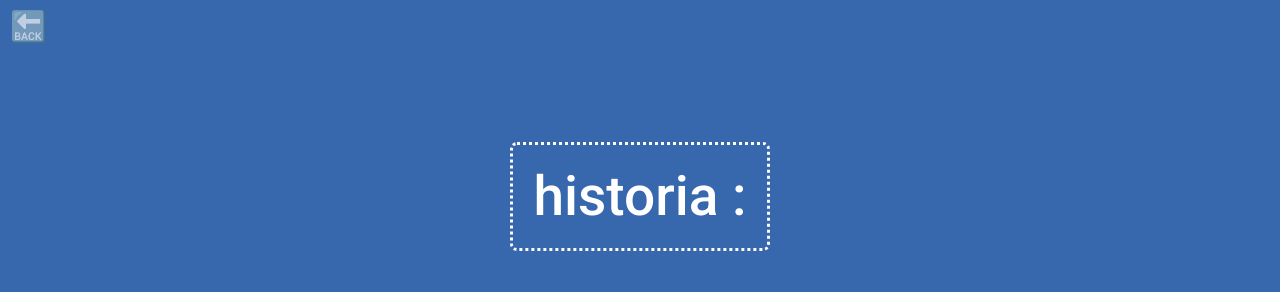
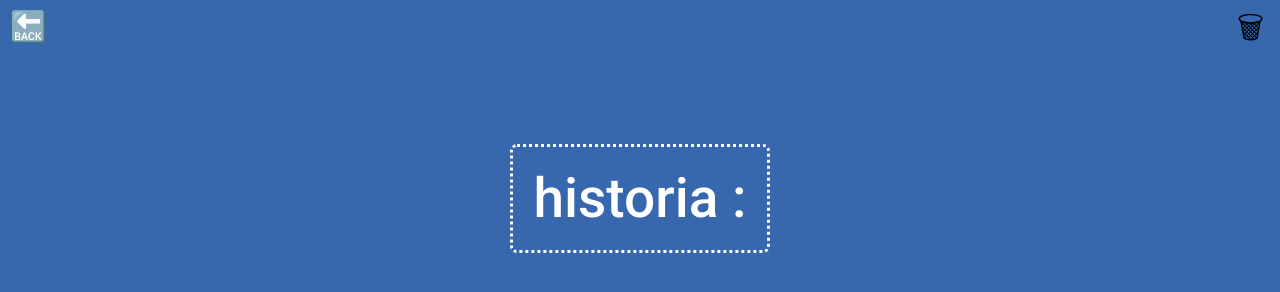
Before and after one commit to Mateusz-Meler/hydrapp, a website built with webpack: page src/pages/info.html in a window 1280 px wide. Built offline with nearby package versions, Linux system fonts and the light colour scheme.

Commit message:
clear history button

```diff
--- a/src/js/info.js
+++ b/src/js/info.js
@@ -5,6 +5,11 @@ import { registerSW } from "./pwa.js";
 registerSW();
 
 /* place your code below */
+
+const clearButton = document.querySelector('.box__clear--js')
+clearButton.addEventListener('click', () => {
+  localStorage.clear();
+})
 
 const date = document.querySelector(".date--js");
 const value = document.querySelector(".value--js");
--- a/src/pages/info.html
+++ b/src/pages/info.html
@@ -157,7 +157,11 @@
     />
   </head>
   <body>
-    <a class="back" href="index.html">🔙</a>
+    <div class="box">
+    <a class="box__back" href="index.html">🔙</a>
+    <button class="box__clear box__clear--js">🗑</button>
+  </div>
+
     <h1 class="heading">historia :</h1>
     <section>
       <h2 class="date date--js"></h2>
--- a/src/scss/main.scss
+++ b/src/scss/main.scss
@@ -41,6 +41,31 @@ body {
   border: none;
   border-radius: 4px;
   background-color: #ffffff;
+}
+
+.box {
+  display: flex;
+  justify-content: space-between;
+  font-size: 30px;
+  width: 100%;
+  padding: 10px;
+  background: none;
+  border: none;
+  &__back {
+    text-decoration: none;
+    opacity: 1;
+    &:hover {
+    opacity: 0.7;
+    }
+  }
+  &__clear {
+    opacity: 1;
+    border: none;
+    background: none;
+    &:hover {
+      opacity: 0.7;
+    }
+  }
 }
 
 .date {
@@ -94,19 +119,6 @@ body {
     opacity: 0.7;
   }
 }
-.back {
-  display: flex;
-  align-self: flex-start;
-  font-size: 30px;
-  padding: 10px;
-  background: none;
-  border: none;
-  text-decoration: none;
-  opacity: 1;
-  &:hover {
-    opacity: 0.7;
-  }
-}
 
 .secondary-button {
   background: none;
```
